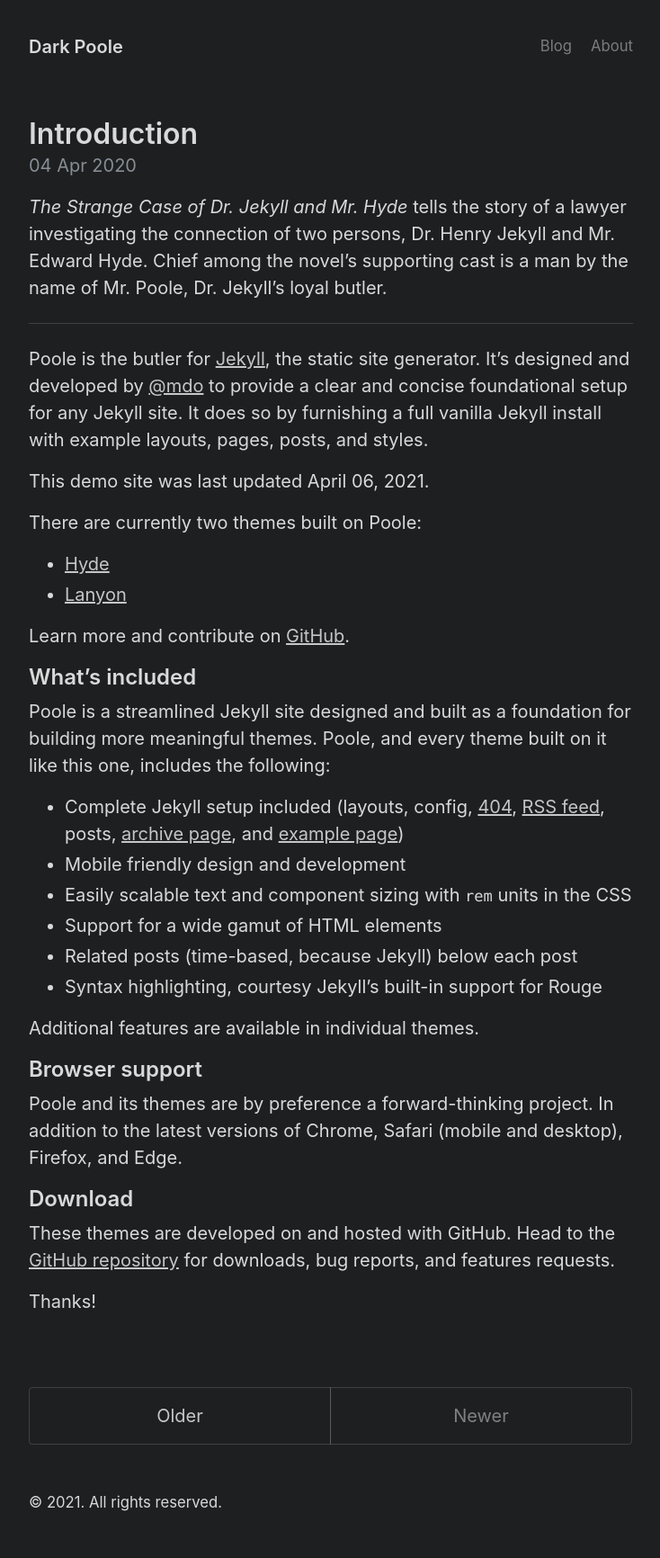
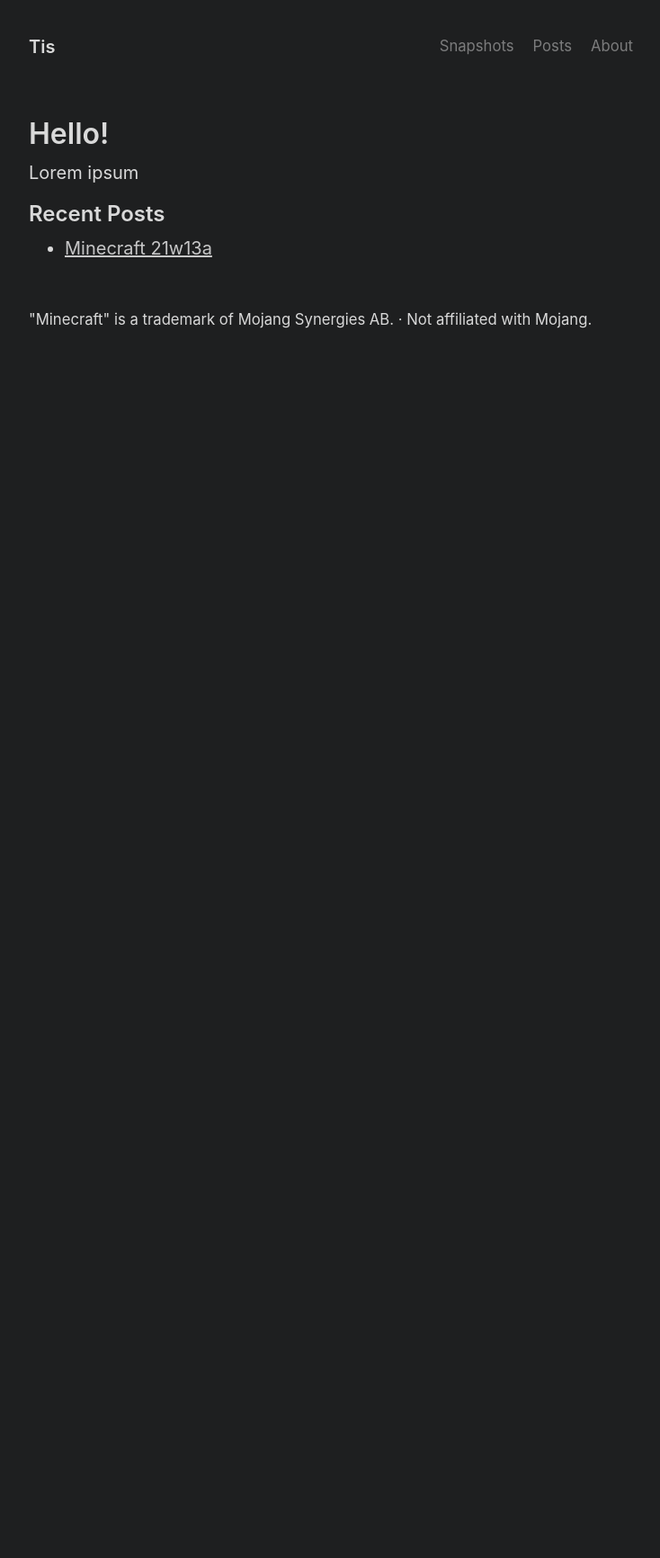
Before and after one commit to Tisawesomeness/tisawesomeness.github.io, a Jekyll site: the page built from index.html, in a window 1280 px wide. Shown: the whole page at 90% size, without its empty margins (272-1006 px from the left). Built offline with Jekyll 4.4.1, drawn with Linux system fonts in a browser that asks for light colours; the list of posts is cut into pages by our own code; after the commit the page ends 900 px from its top, so only the background shows below that.

Commit message:
Customize site layout

```diff
--- a/_config.yml
+++ b/_config.yml
@@ -1,6 +1,6 @@
 # Setup
-title: Dark Poole
-url: https://getpoole.com
+title: Tis
+url: https://tisawesomeness.github.io
 paginate: 1
 baseurl: ""
 permalink: pretty
@@ -25,24 +25,27 @@
   sass_dir: _sass
   style: :compressed
 
-# Options
-
-# Replace this value and uncomment to enable Google Analytics tracking
-# ga_analytics: UA-000000-0
-
 # Specify the author for blog posts
 author:
-  name: Mark Otto
-  url: https://twitter.com/mdo
-  email: markdotto@gmail.com
+  name: Tis_awesomeness
+  url: https://github.com/Tisawesomeness
+#  email: markdotto@gmail.com
 
 # Custom vars
 version: 3.0.0
 
 # Navbar page list
 nav:
-  - title: Blog
+  - title: Snapshots
+    url: /snapshots
+
+  - title: Posts
     url: /archive
 
   - title: About
     url: /about
+
+# RSS
+feed_items: 10
+feed_update_period: hourly
+feed_update_frequency: 1
--- a/_layouts/default.html
+++ b/_layouts/default.html
@@ -22,10 +22,16 @@
 
       <footer class="footer">
         <small>
+          {% comment %}
           &copy;
           <time datetime="{{ site.time | date_to_xmlschema }}"
             >{{ site.time | date: '%Y' }}</time
           >. All rights reserved.
+          <br>
+          {% endcomment %}
+          "Minecraft" is a trademark of Mojang Synergies AB.
+          &middot;
+          Not affiliated with Mojang.
         </small>
       </footer>
     </div>
--- a/_posts/2020-04-04-introduction.md
+++ /dev/null
@@ -1,42 +0,0 @@
----
-layout: post
-title: Introduction
----
-
-*The Strange Case of Dr. Jekyll and Mr. Hyde* tells the story of a lawyer investigating the connection of two persons, Dr. Henry Jekyll and Mr. Edward Hyde. Chief among the novel's supporting cast is a man by the name of Mr. Poole, Dr. Jekyll's loyal butler.
-
------
-
-Poole is the butler for [Jekyll](http://jekyllrb.com), the static site generator. It's designed and developed by [@mdo](https://twitter.com/mdo) to provide a clear and concise foundational setup for any Jekyll site. It does so by furnishing a full vanilla Jekyll install with example layouts, pages, posts, and styles.
-
-This demo site was last updated {{ site.time | date: "%B %d, %Y" }}.
-
-There are currently two themes built on Poole:
-
-* [Hyde](http://hyde.getpoole.com)
-* [Lanyon](http://lanyon.getpoole.com)
-
-Learn more and contribute on [GitHub]({{ site.github.repo }}).
-
-## What's included
-
-Poole is a streamlined Jekyll site designed and built as a foundation for building more meaningful themes. Poole, and every theme built on it like this one, includes the following:
-
-* Complete Jekyll setup included (layouts, config, [404]({{ '404.html' | relative_url }}), [RSS feed]({{ 'atom.xml' | relative_url }}), posts, [archive page]({{ 'archive' | relative_url }}), and [example page]({{ 'about' | relative_url }}))
-* Mobile friendly design and development
-* Easily scalable text and component sizing with `rem` units in the CSS
-* Support for a wide gamut of HTML elements
-* Related posts (time-based, because Jekyll) below each post
-* Syntax highlighting, courtesy Jekyll's built-in support for Rouge
-
-Additional features are available in individual themes.
-
-## Browser support
-
-Poole and its themes are by preference a forward-thinking project. In addition to the latest versions of Chrome, Safari (mobile and desktop), Firefox, and Edge.
-
-## Download
-
-These themes are developed on and hosted with GitHub. Head to the [GitHub repository]({{ site.github.repo }}) for downloads, bug reports, and features requests.
-
-Thanks!
--- a/about.md
+++ b/about.md
@@ -3,27 +3,4 @@
 title: About
 ---
 
-<p class="message">
-  Hey there! This page is included as an example. Feel free to customize it for your own use upon downloading. Carry on!
-</p>
-
-In the novel, *The Strange Case of Dr. Jekyll and Mr. Hyde*, Mr. Poole is Dr. Jekyll's virtuous and loyal butler. Similarly, Poole is an upstanding and effective butler that helps you build Jekyll themes. It's made by [@mdo](https://twitter.com/mdo).
-
-There are currently two themes built on Poole:
-
-- [Hyde](https://hyde.getpoole.com)
-- [Lanyon](https://lanyon.getpoole.com)
-
-Learn more and contribute on [GitHub](https://github.com/poole).
-
-## Setup
-
-Some fun facts about the setup of this project include:
-
-- Built for [Jekyll](https://jekyllrb.com)
-- Developed on GitHub and hosted for free on [GitHub Pages](https://pages.github.com)
-- Coded with [Atom](https://atom.io), an amazing open source code editor
-
-Have questions or suggestions? Feel free to [open an issue on GitHub](https://github.com/poole/poole/issues/new) or [ask me on Twitter](https://twitter.com/mdo).
-
-Thanks for reading!
+Hello!
--- a/index.html
+++ b/index.html
@@ -3,31 +3,24 @@
 title: Home
 ---
 
-<div class="posts">
-  {% for post in paginator.posts %}
-  <article class="post">
-    <h1 class="post-title">
-      <a href="{{ post.url | relative_url }}">
-        {{ post.title }}
-      </a>
-    </h1>
+<h1>Hello!</h1>
+Lorem ipsum
 
-    <time datetime="{{ post.date | date_to_xmlschema }}" class="post-date">{{ post.date | date_to_string }}</time>
-
-    {{ post.content }}
-  </article>
+<h2>Recent Posts</h2>
+<ul>
+  {% for post in site.posts limit:3 %}
+    <li>
+      <a href="{{ post.url }}">{{ post.title }}</a>
+    </li>
   {% endfor %}
-</div>
-
-<div class="pagination">
-  {% if paginator.next_page %}
-    <a class="pagination-item older" href="{{ paginator.next_page_path | relative_url }}">Older</a>
-  {% else %}
-    <span class="pagination-item older">Older</span>
+  {% assign post_size = site.posts | size %}
+  {% if post_size == 0 %}
+    <li>
+      None so far...
+    </li>
+  {% elsif post_size > 3 %}
+    <li>
+      <a href="/archive">More...</a>
+    </li>
   {% endif %}
-  {% if paginator.previous_page %}
-    <a class="pagination-item newer" href="{{ paginator.previous_page_path | prepend: relative_url }}">Newer</a>
-  {% else %}
-    <span class="pagination-item newer">Newer</span>
-  {% endif %}
-</div>
+</ul>
--- /dev/null
+++ b/snapshots/_posts/2021-03-31-21w13a.md
@@ -0,0 +1,9 @@
+---
+layout: post
+title:  "Minecraft 21w13a"
+date:   2021-03-31 21:34:40 -0500
+---
+
+This is a sample snapshot post.
+
+Post content.
```
Also changed, not shown: _layouts/post.html (+59 -14 lines), _posts/2020-03-01-whats-jekyll.md (deleted, +0 -10 lines), _posts/2020-04-02-example-content.md (deleted, +0 -168 lines), _posts/2020-04-03-options.md (deleted, +0 -166 lines), snapshot_feed.xml (added, +31 -0 lines), snapshots.html (added, +17 -0 lines), Gemfile.lock, 1 other file.
